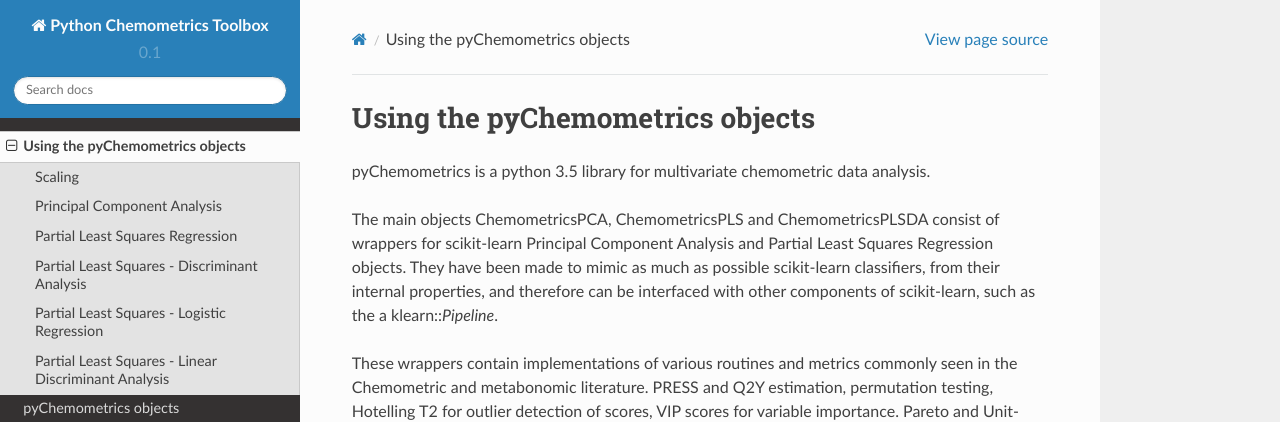
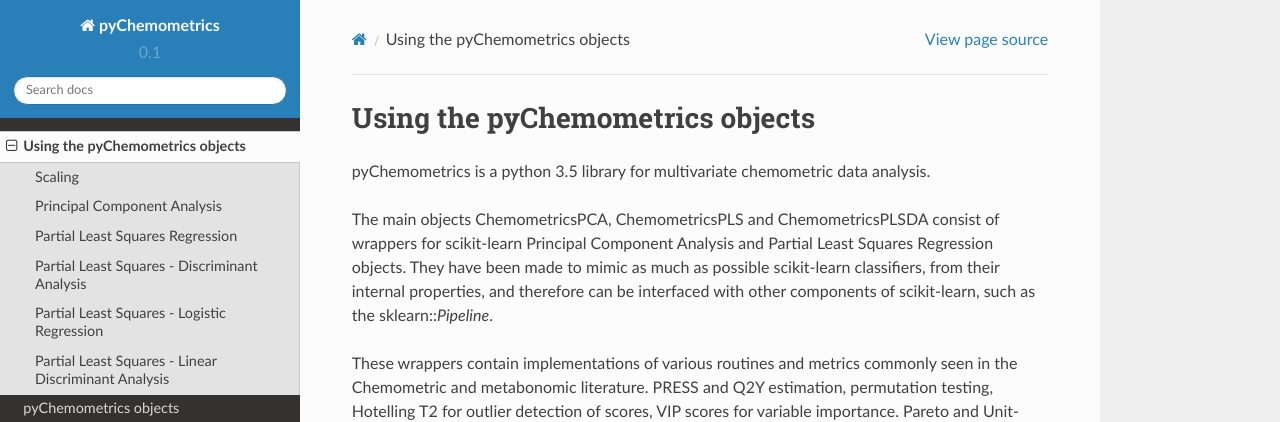
Before and after one commit to Gscorreia89/pyChemometrics, a Sphinx documentation site: the page built from docs/tutorial.rst, in a window 1280 px wide and 900 px high. Shown: the top 422 px of the window. Built offline with Sphinx 7.4.7 and the Read the Docs theme 2.0.0, drawn with Linux system fonts in a browser that asks for light colours.

Commit message:
doc changes

```diff
--- a/docs/conf.py
+++ b/docs/conf.py
@@ -52,8 +52,8 @@
 master_doc = 'index'
 
 # General information about the project.
-project = 'Python Chemometrics Toolbox'
-author = 'gscorreia'
+project = 'pyChemometrics'
+author = 'Gonçalo Correia'
 
 # The version info for the project you're documenting, acts as replacement for
 # |version| and |release|, also used in various other places throughout the
--- a/docs/tutorial.rst
+++ b/docs/tutorial.rst
@@ -5,7 +5,7 @@
 The main objects ChemometricsPCA, ChemometricsPLS and ChemometricsPLSDA consist of wrappers for scikit-learn
 Principal Component Analysis and Partial Least Squares Regression objects. They have been made to mimic as much as possible
 scikit-learn classifiers, from their internal properties, and therefore can be interfaced with other
-components of scikit-learn, such as the a klearn::`Pipeline`.
+components of scikit-learn, such as the sklearn::`Pipeline`.
 
 These wrappers contain implementations of various routines and metrics commonly seen in the Chemometric and metabonomic literature.
 PRESS and Q2Y estimation, permutation testing, Hotelling T2 for outlier detection of scores, VIP scores for variable importance.
```
Also changed, not shown: other parts of docs/tutorial.rst (+0 -2 lines), docs/index.rst (+4 -4 lines), docs/objects.rst (+8 -2 lines).
